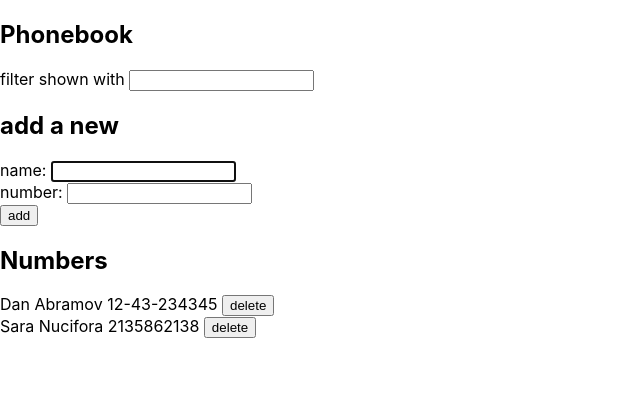
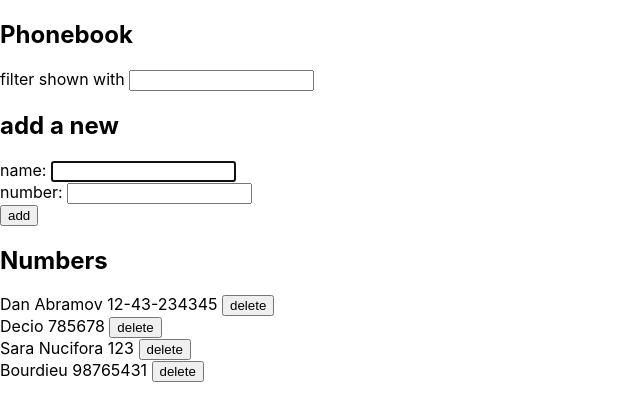
Before and after one commit to dmsoares/fullstack-open-exercises, a React (Create React App) app in the folder part2/phonebook/: page / in a window 1280 px wide. Shown: the top 420 px of the page, without its empty margins (0-640 px from the left). Built offline with nearby package versions, Linux system fonts and the light colour scheme; data requests are answered from the project's data file.

Commit message:
add 2.18 solution

```diff
--- a/part2/phonebook/db.json
+++ b/part2/phonebook/db.json
@@ -6,9 +6,19 @@
       "id": 3
     },
     {
+      "name": "Decio",
+      "number": "785678",
+      "id": 5
+    },
+    {
       "name": "Sara Nucifora",
-      "number": "2135862138",
-      "id": 5
+      "number": "123",
+      "id": 6
+    },
+    {
+      "name": "Bourdieu",
+      "number": "98765431",
+      "id": 7
     }
   ]
 }
--- a/part2/phonebook/src/App.js
+++ b/part2/phonebook/src/App.js
@@ -23,8 +23,19 @@ const App = () => {
   const addPerson = (event) => {
     event.preventDefault();
 
-    if (persons.some(person => person.name === newName)) {
-      alert(`${newName} is already added to phonebook`);
+    const newPerson = persons.find(person => person.name === newName)
+    const question = `${newName} is already added to phonebook, replace the old number with a new one?`
+
+    if (newPerson) {
+      if (window.confirm(question)) {
+        personService
+          .update(newPerson.id, { ...newPerson, number: newNumber })
+          .then(response => {
+            setPersons(persons.map(person => person.id === newPerson.id ? response : person))
+            setNewName('')
+            setNewNumber('')
+          })
+      }
       return
     }
 
@@ -48,6 +59,7 @@ const App = () => {
         .then(response => {
           setPersons(persons.filter(person => person.id !== id))
         })
+        .catch(error => console.log(error))
     }
   }
 
--- a/part2/phonebook/src/services/persons.js
+++ b/part2/phonebook/src/services/persons.js
@@ -17,4 +17,9 @@ const remove = id => {
     return request.then(response => response.data)
 }
 
-export default { getAll, create, remove }
+const update = (id, updatedPerson) => {
+    const request = axios.put(`${baseUrl}/${id}`, updatedPerson)
+    return request.then(response => response.data)
+}
+
+export default { getAll, create, remove, update }
```
